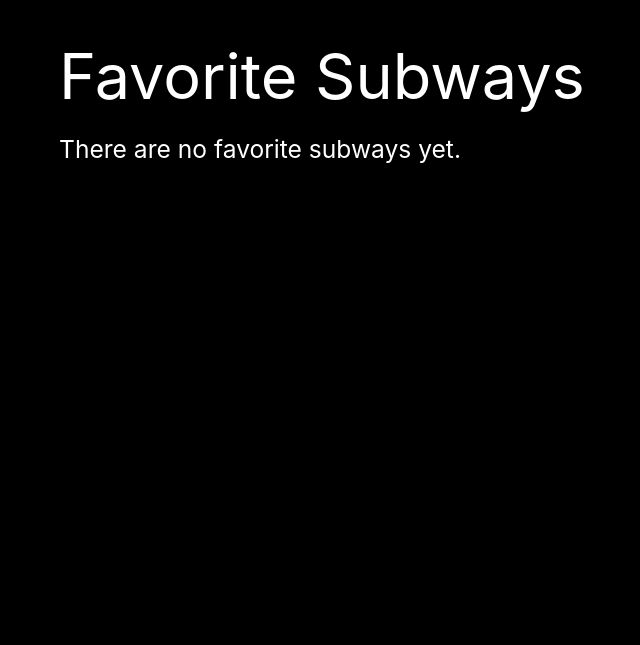
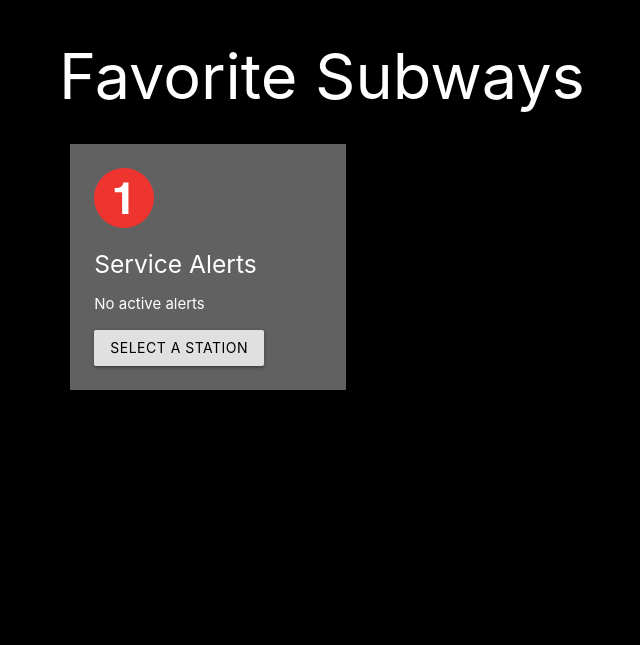
Before and after one commit to mollyraik/willibelate, a Django app: page /line/favorites/ in a window 1280 px wide. Shown: the part 64-709 px from the top of the page, without its empty margins (133-773 px from the left). Run offline with Django 4.2, Linux system fonts and the light colour scheme; a user stored in the database is signed in; tables that the repository leaves empty hold one stand-in row (values such as "Sample post"); a database or web service that is not in the repository returns one stand-in record (values such as "Sample title"); data that the repository does not hold is empty; some libraries are stand-ins or nearby versions.

Commit message:
wip: styles fav subway page and completes view function

```diff
--- a/main_app/templates/favorite_subways.html
+++ b/main_app/templates/favorite_subways.html
@@ -1,4 +1,5 @@
 {% extends 'base.html' %}
+{% load static %}
 
 {% block title %}
 <title>Favorite Subways</title>
@@ -8,17 +9,26 @@
 <h1>Favorite Subways</h1>
 <div class="row">
     {% for subway in subways %}
-    <div class="col s12 m6 l3">
-        <h3>{{ subway.name }}</h3>
-        <h5>Current Service Alerts</h5>
+    <div class="col s12 m6 l4">
+        <div class="card grey">
+            <a href="{% url 'subway_detail' subway.route_id %}">
+                <div class="card-content grey darken-2">
+                    <img class="responsive-img card-image"  id="header-bullet" src="{% static 'imgs/' %}{{ subway.route_id }}.svg" alt="{{ subway.route_id }}">
+                </a>
+                    <h5>Service Alerts</h5>
+                    <div id="alerts">
                         <ul class="status-update">
-            {% for alert in alerts %}
+                            {% for alert in subway.alerts %}
                             <li>{{ alert.text }}</li>
+                            {% empty %}
+                            <li>No active alerts</li>
                             {% endfor %}
                         </ul>
-        <h5>{{ subway.name }} Stations</h5>
-        <ul class="station-list">
-            {% for station in stations %}
+                    </div>
+                    <div id="stations">
+                        <a class='dropdown-trigger btn grey lighten-2 black-text' href="#" data-target='{{ subway.route_id }}-station-dropdown'>Select a Station</a>
+                        <ul id="{{ subway.route_id }}-station-dropdown" class="station-list dropdown-content">
+                            {% for station in subway.stations %}
                             <li>
                                 <a href="{% url 'station_detail' station.id %}">
                                     {{ station.name }}
@@ -27,6 +37,10 @@
                             {% empty %}
                             <li>This train is not currently running</li>
                             {% endfor %}
+                        </ul>
+                    </div>
+                </div>
+        </div>
     </div>
     {% empty %}
     <div>
--- a/main_app/views.py
+++ b/main_app/views.py
@@ -52,9 +52,65 @@ def signup(request):
         'error': error_message
     })
 
+def fav_alerts(request, favorites):
+    for fav_subway in favorites:
+        subway_id = fav_subway['route_id']
+        url = SERVICE_ALERT_URL
+        headers = {
+            "x-api-key": os.environ.get('MTA_API_KEY'),
+            "content-type": "application/json"
+        }
+        result = requests.get(url, headers=headers)
+        if result.status_code == 200:
+            data = result.json()
+            # print(data)
+            alerts = data['entity']
+            high_priority_alerts = []
+            for alert in alerts:
+                for i in range(len(alert['alert']['informed_entity'])):
+                    # check if the alert is for the subway line and if it is high priority
+                    if 'transit_realtime.mercury_entity_selector' in alert['alert']['informed_entity'][i]:
+                        train_line, priority = alert['alert']['informed_entity'][i]['transit_realtime.mercury_entity_selector']['sort_order'].split(':')[1:]
+                        priority = int(priority)
+                        if train_line == subway_id and priority > 19:
+                            # check if alert is active
+                            if alert['alert']['active_period'][0]['start'] < now_in_unix:
+                                high_priority_alerts.append({
+                                    "text": alert['alert']['header_text']['translation'][0]['text'],
+                                    "priority": priority,
+                                })
+            #remove duplicates
+            high_priority_alerts = list({alert['text']: alert for alert in high_priority_alerts}.values())
+            # sort by priority
+            high_priority_alerts.sort(key=lambda x: x['priority'], reverse=True)
+            # only show the top 3 alerts
+            high_priority_alerts = high_priority_alerts[:3]
+            fav_subway['alerts'] = high_priority_alerts
+    return render(request, 'favorite_subways.html', {
+        "subways": favorites,
+    })
+
+
 def subway_list(request):
     subways = Route.objects.filter(user=request.user)
-    return render(request, 'favorite_subways.html')
+    favorites = []
+    # ids = []
+    for subway in subways:
+        url = API_URL + "by-route/" + subway.route_id
+        result = requests.get(url)
+        if result.status_code == 200:
+            data = result.json()
+            stations = data['data']
+            sorted_stations = sorted(stations, key=lambda x: x['location'][0], reverse=True)
+            fav_subway = {
+                "route_id": subway.route_id,
+                "stations": sorted_stations,
+                "alerts": []
+            }
+            favorites.append(fav_subway)
+            # ids.append(subway.route_id)
+
+    return fav_alerts(request, favorites)
 
 def station_list(request):
     stations = Station.objects.filter(user=request.user)
```
Lines whose indentation alone changed are shown as unchanged.
